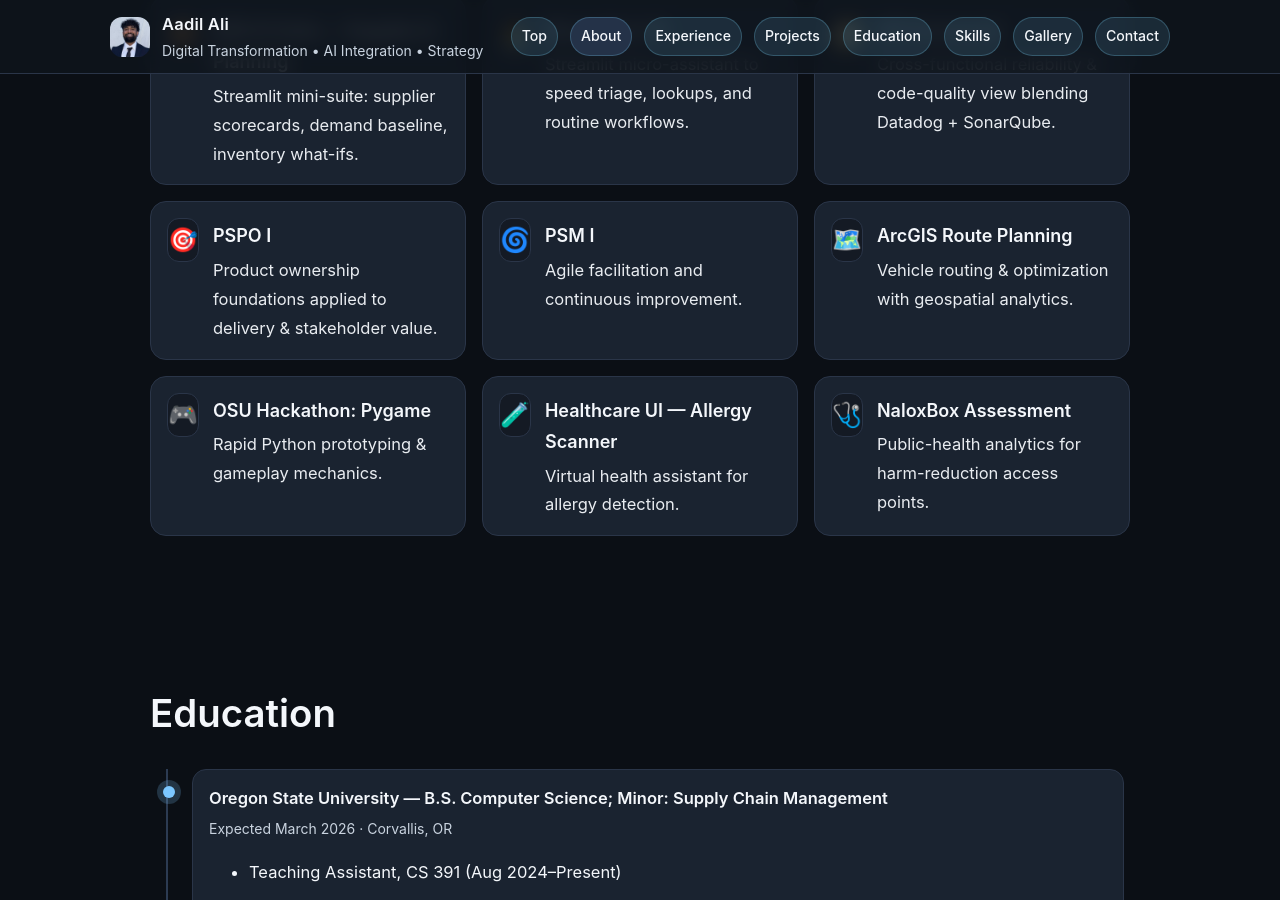
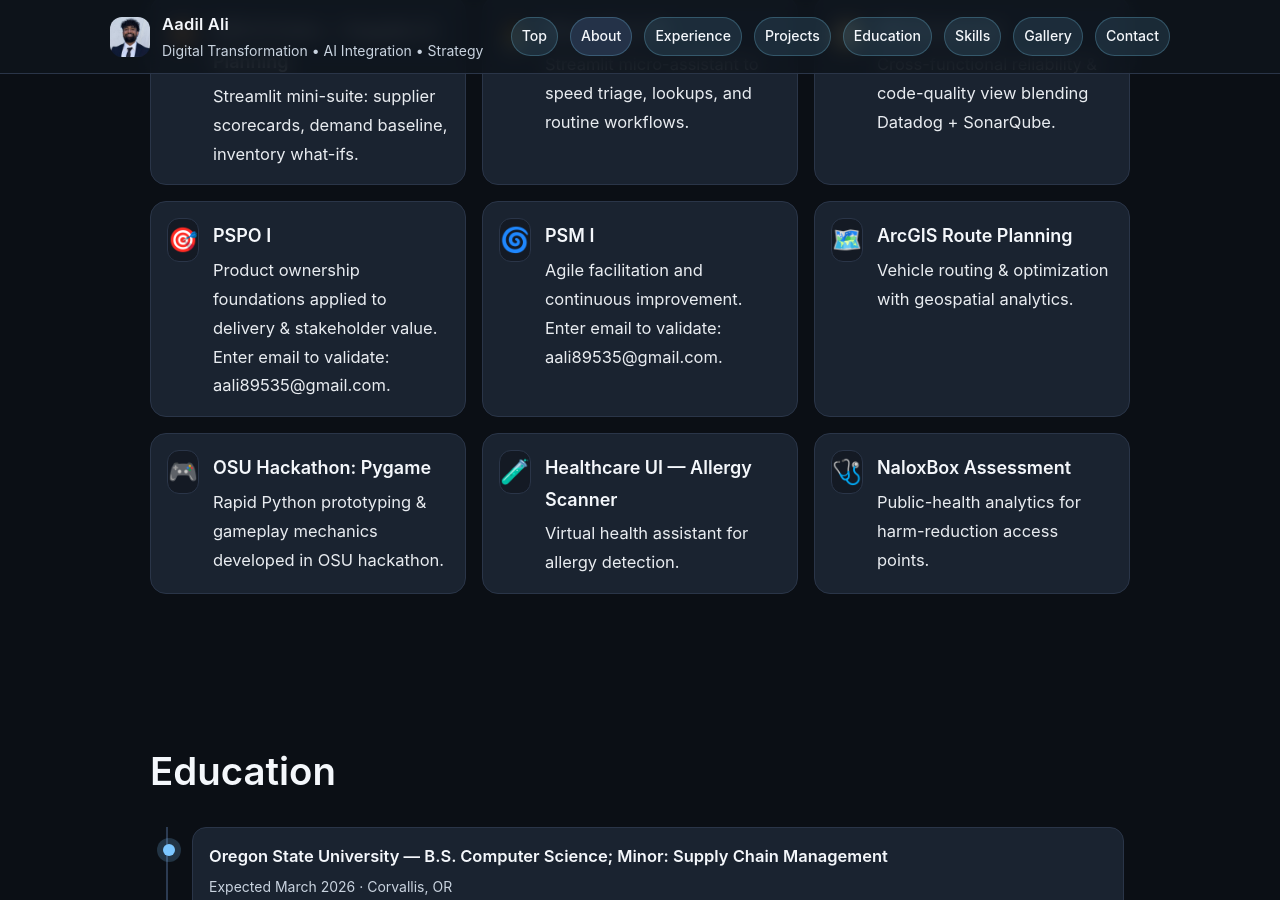
Before and after one commit to aaadil777/aaadil777.github.io, a Jekyll site: the page built from index.md, in a window 1280 px wide and 900 px high, scrolled down 5095 px. Built offline with Jekyll 4.4.1, drawn with Linux system fonts in a browser that asks for light colours.

Commit message:
Fixed broken redirect links.

```diff
--- a/_data/projects.yml
+++ b/_data/projects.yml
@@ -19,41 +19,41 @@
 - title: "API Scorecard"
   emoji: "🧭"
   desc: "Cross-functional reliability & code-quality view blending Datadog + SonarQube."
-  url: "https://github.com/aaadil777"
+  url: "https://drive.google.com/file/d/1lc3x2ueLaNYztbQAYWTSoUokFv91zSp1/view?usp=sharing"
   image: "/assets/proj-api-scorecard.jpg"
 
 - title: "PSPO I"
   emoji: "🎯"
-  desc: "Product ownership foundations applied to delivery & stakeholder value."
-  url: "https://www.scrum.org/certificates"
+  desc: "Product ownership foundations applied to delivery & stakeholder value. Enter email to validate: aali89535@gmail.com."
+  url: "https://www.scrum.org/certificates/1152261"
   image: "/assets/proj-pspo.jpg"
 
 - title: "PSM I"
   emoji: "🌀"
-  desc: "Agile facilitation and continuous improvement."
-  url: "https://www.scrum.org/certificates"
+  desc: "Agile facilitation and continuous improvement. Enter email to validate: aali89535@gmail.com."
+  url: "https://www.scrum.org/certificates/1104339"
   image: "/assets/proj-psm.jpg"
 
 - title: "ArcGIS Route Planning"
   emoji: "🗺️"
   desc: "Vehicle routing & optimization with geospatial analytics."
-  url: "https://github.com/aaadil777"
+  url: "https://drive.google.com/file/d/15-33C7BSzdV6xGRwh_961sYyXlZOf4WP/view?usp=sharing"
   image: "/assets/proj-arcgis-route.jpg"
 
 - title: "OSU Hackathon: Pygame"
   emoji: "🎮"
-  desc: "Rapid Python prototyping & gameplay mechanics."
-  url: "https://github.com/aaadil777"
+  desc: "Rapid Python prototyping & gameplay mechanics developed in OSU hackathon."
+  url: "https://github.com/aaadil777/spring-hackathon-24"
   image: "assets/proj-pygame.jpg"
 
 - title: "Healthcare UI — Allergy Scanner"
   emoji: "🧪"
   desc: "Virtual health assistant for allergy detection."
-  url: "https://github.com/aaadil777"
+  url: "https://www.figma.com/file/vceqVV63y6SgHM0tfQynqq?node-id=0:1&locale=en&type=design"
   image: "/assets/proj-allergyscan.jpg"
 
 - title: "NaloxBox Assessment"
   emoji: "🩺"
   desc: "Public-health analytics for harm-reduction access points."
-  url: "https://github.com/aaadil777"
+  url: "https://drive.google.com/file/d/1TIkFRiiVuFRP1bvYrWEZ3tfdk964IoDb/view?usp=sharing"
   image: "/assets/proj-naloxbox.jpg"
```
